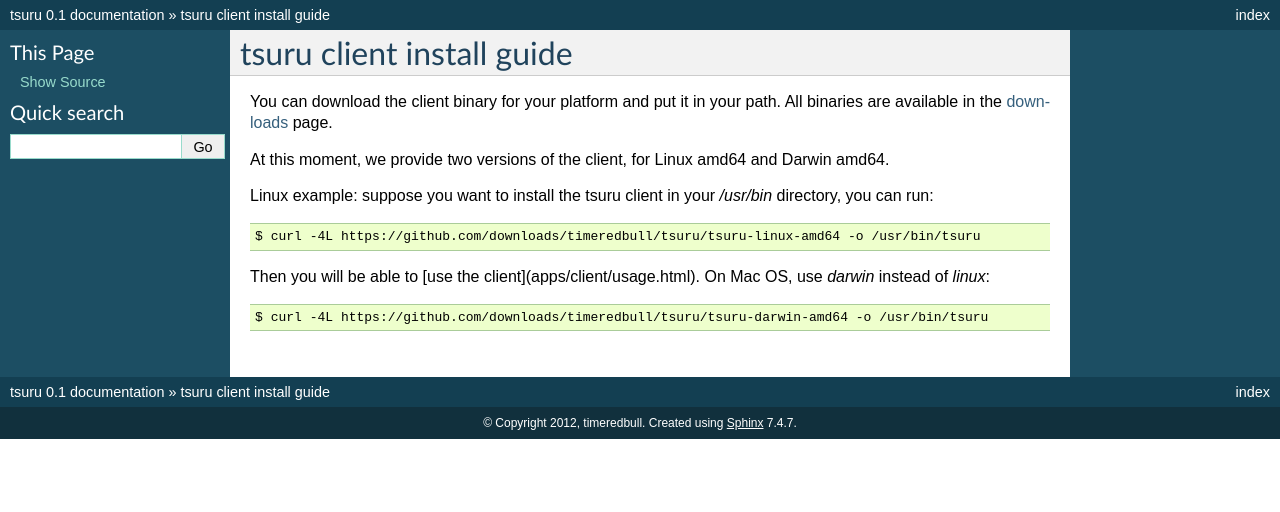
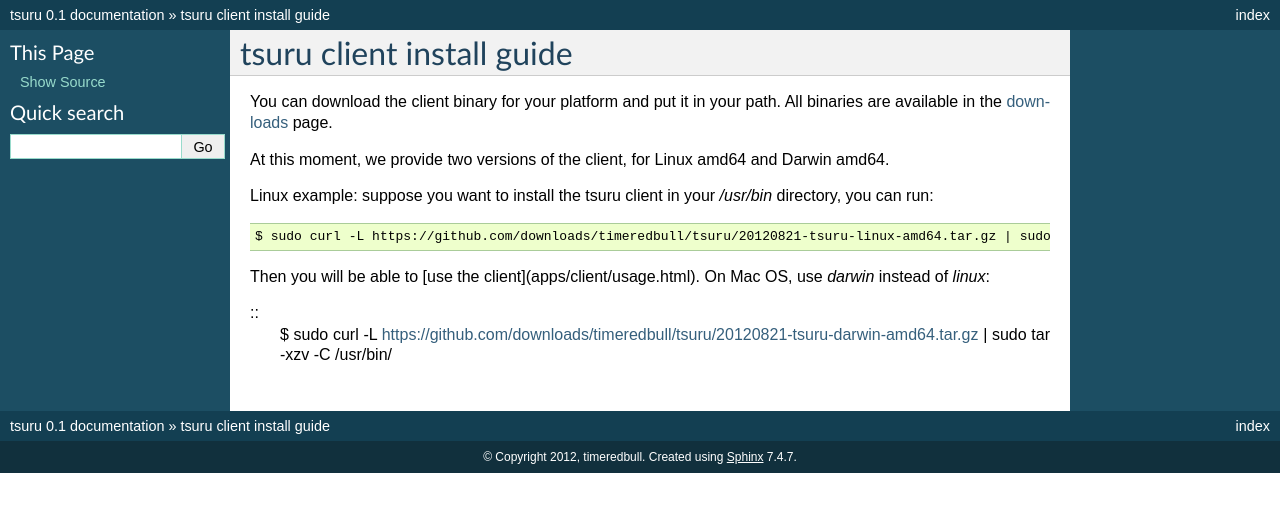
Before and after one commit to tsuru/tsuru, a Sphinx documentation site: the page built from docs/apps/client/install.rst, in a window 1280 px wide. Shown: the top 512 px of the page. Built offline with Sphinx 7.4.7, drawn with Linux system fonts in a browser that asks for light colours.

Commit message:
Fixed cmd to install.

```diff
--- a/docs/apps/client/install.rst
+++ b/docs/apps/client/install.rst
@@ -16,12 +16,11 @@ Linux example: suppose you want to install the tsuru client in your `/usr/bin` d
 
 ::
 
-    $ curl -4L https://github.com/downloads/timeredbull/tsuru/tsuru-linux-amd64 -o /usr/bin/tsuru
+    $ sudo curl -L https://github.com/downloads/timeredbull/tsuru/20120821-tsuru-linux-amd64.tar.gz | sudo tar -xzv -C /usr/bin/
 
 Then you will be able to [use the client](apps/client/usage.html). On Mac OS, use `darwin` instead of `linux`:
 
 .. highlight:: bash
 
 ::
-
-    $ curl -4L https://github.com/downloads/timeredbull/tsuru/tsuru-darwin-amd64 -o /usr/bin/tsuru
+    $ sudo curl -L https://github.com/downloads/timeredbull/tsuru/20120821-tsuru-darwin-amd64.tar.gz | sudo tar -xzv -C /usr/bin/
```
